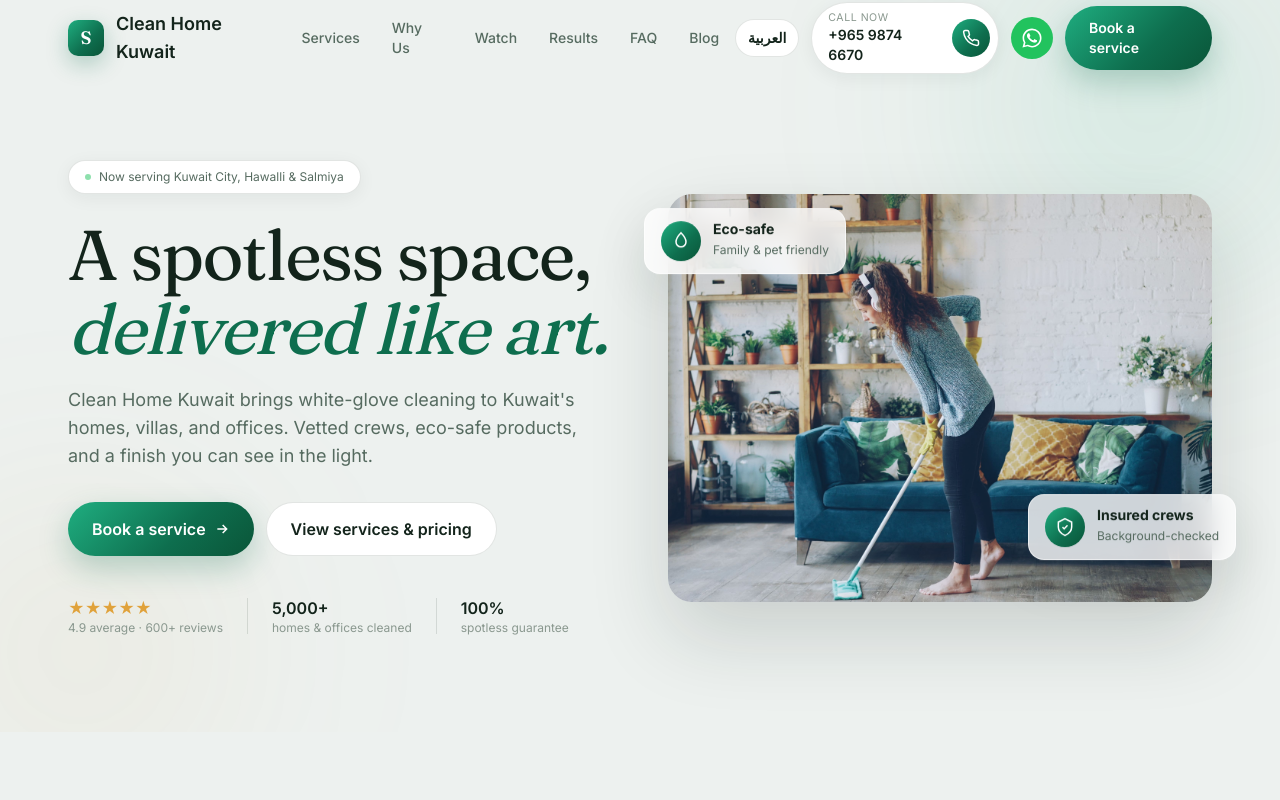
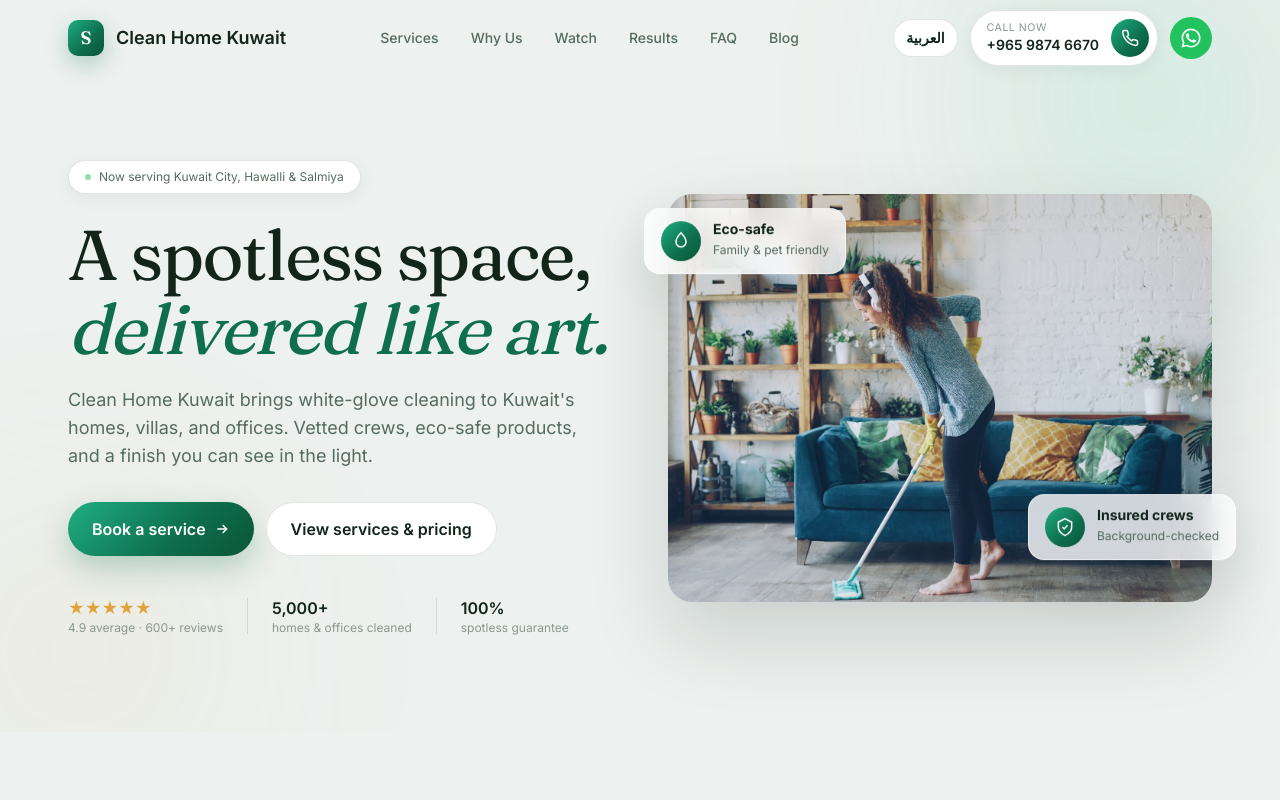
Before and after one commit to MdShohag07/kuwait-cleaning-services, a Next.js app: page / in a window 1280 px wide. Shown: the top 800 px of the page. Built offline with nearby package versions, Linux system fonts and the light colour scheme.

Commit message:
arabic language update

```diff
--- a/components/Navbar.tsx
+++ b/components/Navbar.tsx
@@ -73,9 +73,9 @@ export function Navbar() {
             <span className="absolute inset-0 animate-ping rounded-full bg-[#22c35e] opacity-40" />
             <span className="relative"><WaIcon /></span>
           </a>
-          <a href="#contact" className="rounded-full bg-grad px-6 py-3 text-sm font-semibold text-white shadow-[0_12px_30px_rgba(14,110,78,.26)] transition hover:-translate-y-0.5">
+          {/* <a href="#contact" className="rounded-full bg-grad px-6 py-3 text-sm font-semibold text-white shadow-[0_12px_30px_rgba(14,110,78,.26)] transition hover:-translate-y-0.5">
             {t.cta.book}
-          </a>
+          </a> */}
         </div>
       </Container>
     </motion.nav>
```
